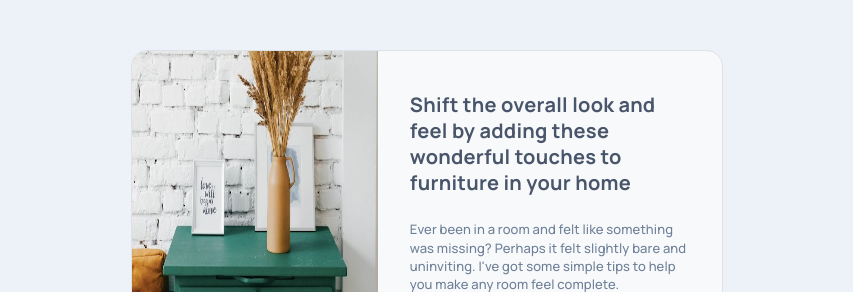
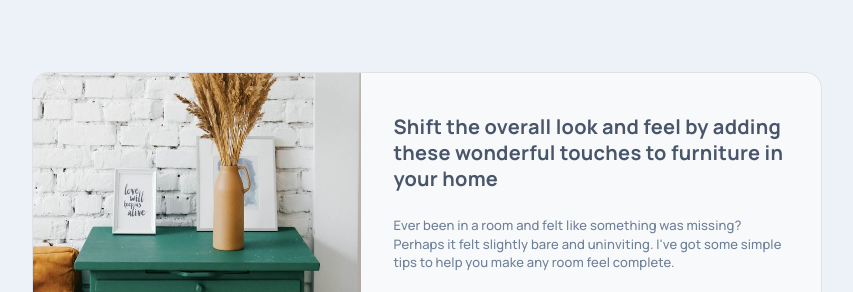
Before and after one commit to harshitkumarpatel28/article-preview-component-master, a plain HTML site: page index.html in a window 1280 px wide. Shown: the part 169-461 px from the top of the page, without its empty margins (213-1066 px from the left). Drawn offline with Linux system fonts and the light colour scheme.

Commit message:
Index file changes

```diff
--- a/index.html
+++ b/index.html
@@ -19,7 +19,7 @@
   class="body-bg-color font-manrope px-4 py-5 px-sm-5 d-sm-flex flex-sm-row justify-content-sm-center align-items-sm-center min-vh-100">
 
   <main
-    class="bg-light col-12 col-xl-6 d-flex flex-sm-row flex-column justify-content-center items-content-center border border-1 rounded-4 overflow-hidden">
+    class="bg-light col-12 col-xl-8 col-xxl-6 d-flex flex-sm-row flex-column justify-content-center items-content-center border border-1 rounded-4 overflow-hidden">
     <section class="col-12 col-sm-5">
       <img class="banner img-fluid h-100" src="images/drawers.jpg" alt="banner image" />
     </section>
```
